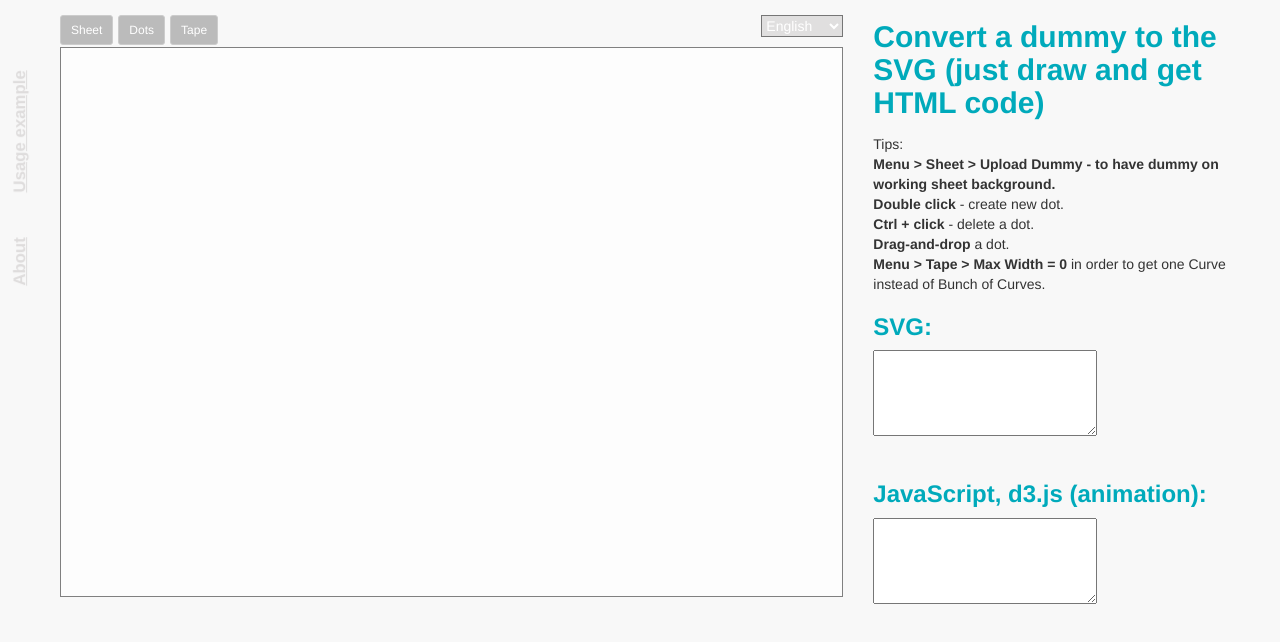
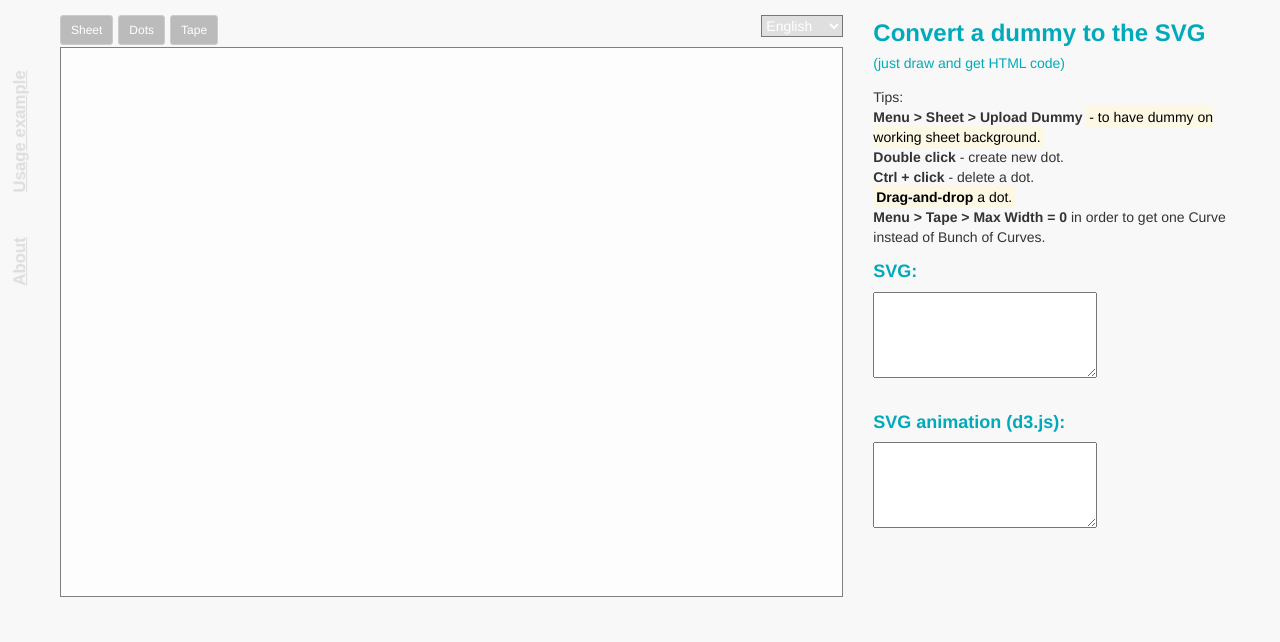
Before and after one commit to Geiko/Geiko.github.io, a plain HTML site: page layout-copying-with-svg.html in a window 1280 px wide. Drawn offline with nearby package versions, Linux system fonts and the light colour scheme.

Commit message:
animation

```diff
--- a/CopyScope/css/copyScopeCss.css
+++ b/CopyScope/css/copyScopeCss.css
@@ -17,7 +17,7 @@ textarea {
     right: 0;
 }
 
-#TitleSpan1, #TitleSpan2, #TitleSpan3{
+#TitleSpan1, #TitleSpan2, #TitleSpan3, #justDraw{
     color: #00AABB;
 }
 
@@ -216,3 +216,7 @@ body > footer{
 #manual{
     margin: 15px 0;
 }
+
+/*#backGround{
+    color: red;
+}*/
--- a/CopyScope/js/homeJS/selectLanguage.js
+++ b/CopyScope/js/homeJS/selectLanguage.js
@@ -3,17 +3,19 @@ $(document).ready(function () {
     (function () {
 
         var local = {
-            titleArray: ['Convert a dummy to HTML:',
-                         'Переведи макет в HTML',
-                         'Переведи макет в HTML'],
-            // orArray: ['or', 'или', 'або'],
+            titleArray: ['Convert a dummy to the SVG ',
+                         'Переведи макет в векторную графику ',
+                         'Переведи макет в векторну графіку '],
+            justDrawArray: ['(just draw and get HTML code)',
+                        '(просто нарисуй и получи HTML код)',
+                        '(просто намалюй і отримай HTML код)'],
             tipsArray: ['Tips:', 'Советы:', 'Поради:'],
-
-
-
-            DummyArray: ['Menu > Sheet > Upload Dummy - to have dummy on working sheet background. ',
-                         'Меню > Лист > Загрузить макет - на заднем плане рабочего листа разместить макет.',
-                         'Меню > Лист > Завантажити макет - на задньому плані робочого листа розмістити макет.'],
+            DummyArray: ['Menu > Sheet > Upload Dummy ',
+                         'Меню > Лист > Загрузить макет ',
+                         'Меню > Лист > Завантажити макет '],
+            backGroundArray: ['- to have dummy on working sheet background.',
+                         '- на заднем плане рабочего листа разместить макет.',
+                         '- на задньому плані робочого листа розмістити макет.'],
             dblClickArray: [' - create new dot. ', ' - создать новую точку. ', ' - створити нову точку. '],
             deleteDotArray: [' - delete a dot. ', ' - удалить точку. ', ' - знищити точку. '],
             dragDotArray: [' a dot. ', ' точку. ', ' точку. '],
@@ -39,14 +41,11 @@ $(document).ready(function () {
         //-----------------------------------------------------------------------------------------------
 
         var setLanguage = function () {
-            $('#TitleSpan').text(local.titleArray[+$('#language').find(":selected").val()]);
-            // $('#orSpan').text(local.orArray[+$('#language').find(":selected").val()]);
-
-
-
+            $('#TitleSpan1').text(local.titleArray[+$('#language').find(":selected").val()]);
+            $('#justDraw').text(local.justDrawArray[+$('#language').find(":selected").val()]);
             $('#tips').text(local.tipsArray[+$('#language').find(":selected").val()]);
-
             $('#uploadDummy').text(local.DummyArray[+$('#language').find(":selected").val()]);
+            $('#backGround').text(local.backGroundArray[+$('#language').find(":selected").val()]);
             $('#dblClick').text(local.dblClickArray[+$('#language').find(":selected").val()]);
             $('#deleteDot').text(local.deleteDotArray[+$('#language').find(":selected").val()]);
             $('#dragDot').text(local.dragDotArray[+$('#language').find(":selected").val()]);
--- a/layout-copying-with-svg.html
+++ b/layout-copying-with-svg.html
@@ -130,42 +130,25 @@
                         col-sm-12
                         col-xs-12">
 
-                <h2>
-                    <b>
-                        <span id="TitleSpan1">
-                            Convert a dummy to the SVG (just draw and get HTML code)
-                        </span>
-                    </b>
-                </h2>
+                <h3><b><span id="TitleSpan1"> Convert a dummy to the SVG </span></b></h3>
+                <h5><span id="justDraw"> (just draw and get HTML code) </span></h5>
 
                 <p id="manual">
                     <span id="tips">Tips:</span><br/>
-                    <b><span id="uploadDummy">Menu > Sheet -> Upload Dummy</span></b><br/>
+                    <b><span id="uploadDummy">Menu > Sheet -> Upload Dummy</span></b>
+                        <mark><span id="backGround"></span></mark><br/>
                     <b>Double click</b><span id="dblClick"></span><br/>
                     <b>Ctrl + click</b><span id="deleteDot"></span><br/>
-                    <b>Drag-and-drop</b><span id="dragDot"></span><br/>
+                    <mark><b>Drag-and-drop</b><span id="dragDot"></span></mark><br/>
                     <b><span id="menuTape">Menu  > Tape > Max Width = 0</span></b>
                        <span id="oneCurve">in order to get one Curve instead of Bunch of Curves.</span>
                 </p>
 
-                <h3>
-                    <b>
-                        <span id="TitleSpan2">
-                            SVG:
-                        </span>
-                    </b>
-                </h3>
-              <!--   <span class="codeSpan"> - HTML </span><br /> -->
+                <h4><b><span id="TitleSpan2"> SVG: </span></b></h4>
+
                 <textarea id="htmlPlace" rows="4" cols="25"></textarea><br /><br />
 
-                <!-- <span class="codeSpan"> - <span id="orSpan">or</span> JSON, d3.js</span><br /> -->
-                <h3>
-                    <b>
-                        <span id="TitleSpan3">
-                            JavaScript, d3.js (animation):
-                        </span>
-                    </b>
-                </h3>
+                <h4> <b><span id="TitleSpan3"> SVG animation (d3.js): </span></b></h4>
 
                 <textarea id="dataPlace" rows="4" cols="25"></textarea>
             </div>
```
